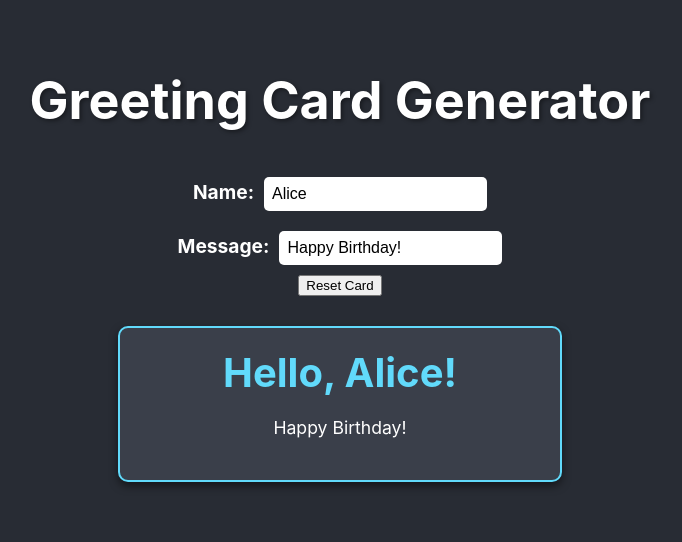
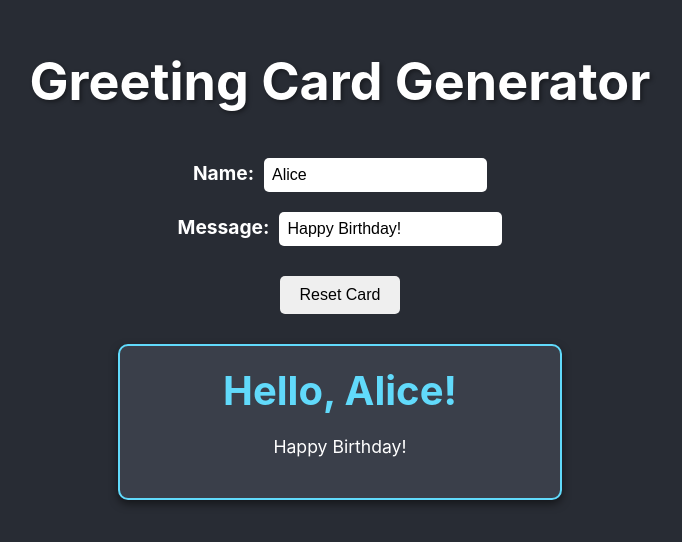
Before and after one commit to abhishekyadav-o9/hackathon-dummy-react-project, a React (Create React App) app: page / in a window 1280 px wide. Shown: the part 142-684 px from the top of the page, without its empty margins (300-982 px from the left). Built offline with nearby package versions, Linux system fonts and the light colour scheme.

Commit message:
fourteenth commit in dummy project

```diff
--- a/src/App.css
+++ b/src/App.css
@@ -42,6 +42,15 @@ input:focus {
     box-shadow: 0 0 10px #61dafb;
 }
 
+button {
+    margin-top: 20px;
+    padding: 10px 20px;
+    font-size: 1rem;
+    border-radius: 5px;
+    border: none;
+    cursor: pointer;
+}
+
 .card {
     margin-top: 30px;
     padding: 20px;
```
